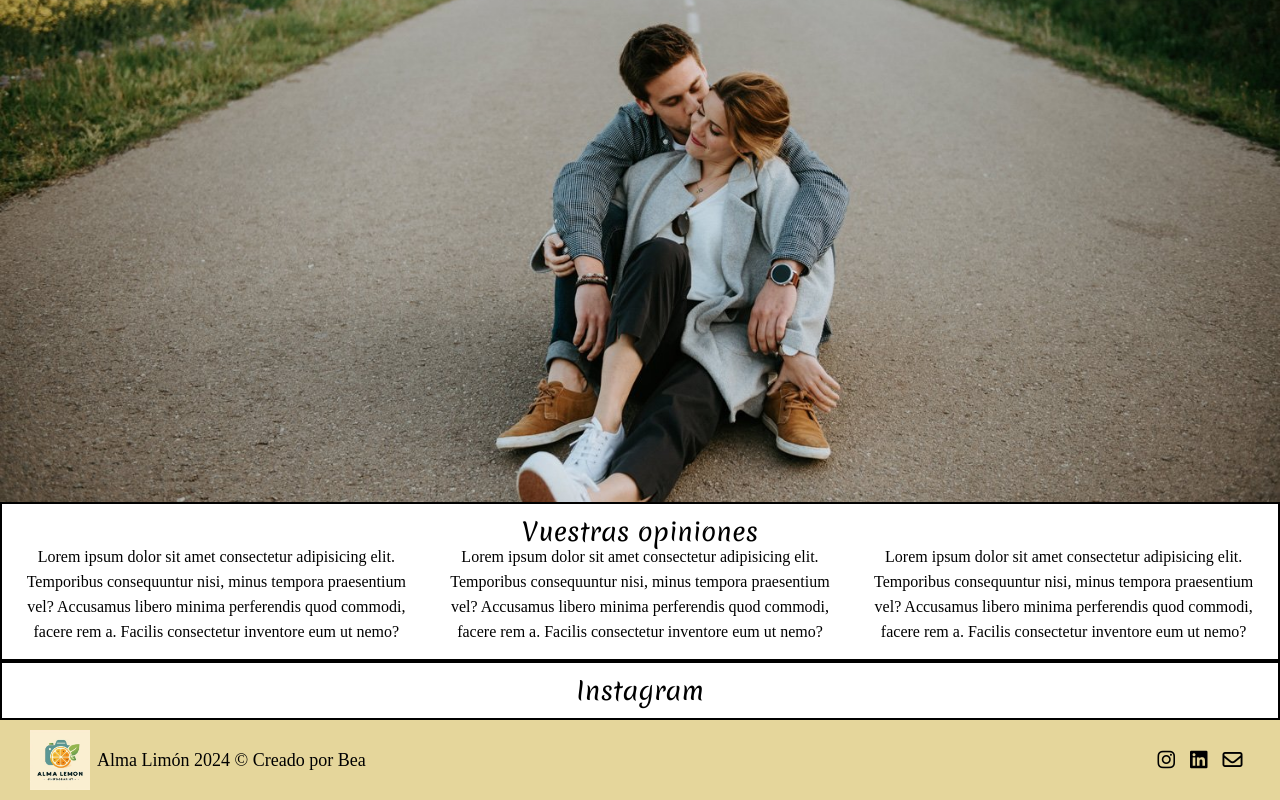
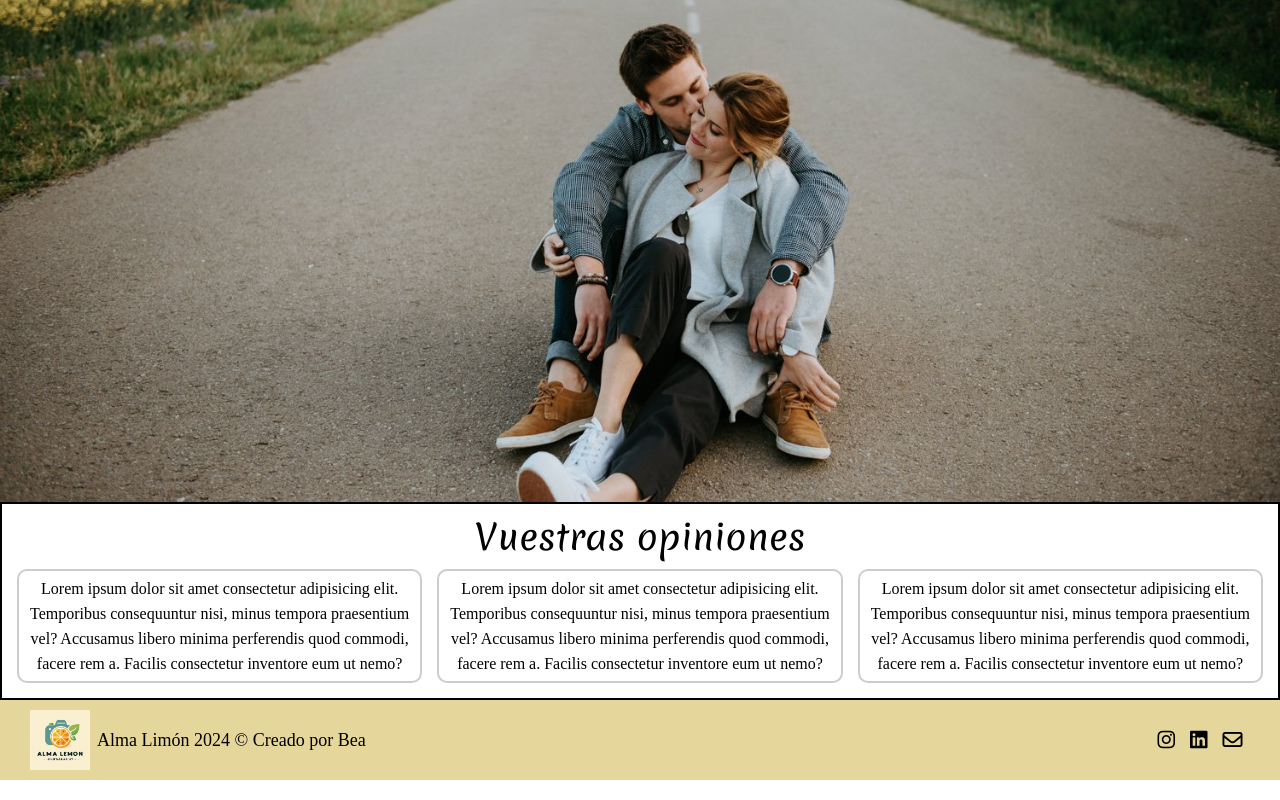
Before and after one commit to beafig/alma_lemon, a React (Vite) app: page /#/ in a window 1280 px wide. Shown: the part 1589-2389 px from the top of the page. Built offline with nearby package versions, Linux system fonts and the light colour scheme.

Commit message:
section2 responsive

```diff
--- a/src/components/Nav.jsx
+++ b/src/components/Nav.jsx
@@ -16,7 +16,10 @@ const Nav = () => {
       {/* <a className="navBar__link" href="">
         <i className="fa-solid fa-house"></i>
       </a> */}
-      <img className="navBar__logo" src={Logo} alt="Logo Alma Lemon" />
+      <Link to={"/"}>
+        <img className="navBar__logo" src={Logo} alt="Logo Alma Lemon" />
+      </Link>
+
       <div className="navBar__menuToggle" onClick={toggleMenu}>
         <i className="fa-solid fa-bars navBar__menuToggle--icon"></i>
       </div>
--- a/src/components/Section-2.jsx
+++ b/src/components/Section-2.jsx
@@ -8,19 +8,19 @@ const Section2 = () => {
       <article className="section2__opinions">
         <h3 className="section2__opinions--title">Vuestras opiniones</h3>
         <div className="section2__opinions--container">
-          <p>
+          <p className="section2__opinions--text">
             Lorem ipsum dolor sit amet consectetur adipisicing elit. Temporibus
             consequuntur nisi, minus tempora praesentium vel? Accusamus libero
             minima perferendis quod commodi, facere rem a. Facilis consectetur
             inventore eum ut nemo?
           </p>
-          <p>
+          <p className="section2__opinions--text">
             Lorem ipsum dolor sit amet consectetur adipisicing elit. Temporibus
             consequuntur nisi, minus tempora praesentium vel? Accusamus libero
             minima perferendis quod commodi, facere rem a. Facilis consectetur
             inventore eum ut nemo?
           </p>
-          <p>
+          <p className="section2__opinions--text">
             Lorem ipsum dolor sit amet consectetur adipisicing elit. Temporibus
             consequuntur nisi, minus tempora praesentium vel? Accusamus libero
             minima perferendis quod commodi, facere rem a. Facilis consectetur
@@ -28,14 +28,10 @@ const Section2 = () => {
           </p>
         </div>
       </article>
-      <article className="section2__instagram">
+      {/* <article className="section2__instagram">
         <h3 className="section2__instagram--title">Instagram</h3>
-      </article>
+      </article> */}
     </section>
   );
 };
 export default Section2;
-
-// Section2.propTypes = {
-//   scrollY: PropTypes.number.isRequired,
-// };
--- a/src/styles/layout/Section2.scss
+++ b/src/styles/layout/Section2.scss
@@ -1,37 +1,39 @@
 @import "../core/variables.scss";
 
 .section2 {
-  // &__container {
-  //   position: relative;
-  //   z-index: 1;
-  //   transition: top 0.1s ease;
-  // }
   &__opinions {
-    background-color: white;
     border: 2px solid black;
     padding: 15px;
-    // margin: 15px;
 
     &--title {
       font-family: $title_font;
       font-size: 25px;
+      margin-bottom: 15px;
+      @media screen and (min-width: 768px) {
+        font-size: 35px;
+      }
     }
     &--container {
-      // padding: 15px;
-      display: grid;
-      grid-template-columns: repeat(3, 1fr);
-      column-gap: 25px;
+      display: flex;
+      flex-direction: column;
+      gap: 15px;
       line-height: 25px;
+      @media screen and (min-width: 768px) {
+        flex-direction: row;
+      }
+    }
+    &--text {
+      border: 2px solid rgba(0, 0, 0, 0.2);
+      border-radius: 10px;
+      padding: 5px;
     }
   }
-  &__instagram {
-    background-color: white;
-    border: 2px solid black;
-    padding: 15px;
-    // margin: 15px;
-    &--title {
-      font-family: $title_font;
-      font-size: 25px;
-    }
-  }
+  // &__instagram {
+  //   border: 2px solid black;
+  //   padding: 15px;
+  //   &--title {
+  //     font-family: $title_font;
+  //     font-size: 25px;
+  //   }
+  // }
 }
```
